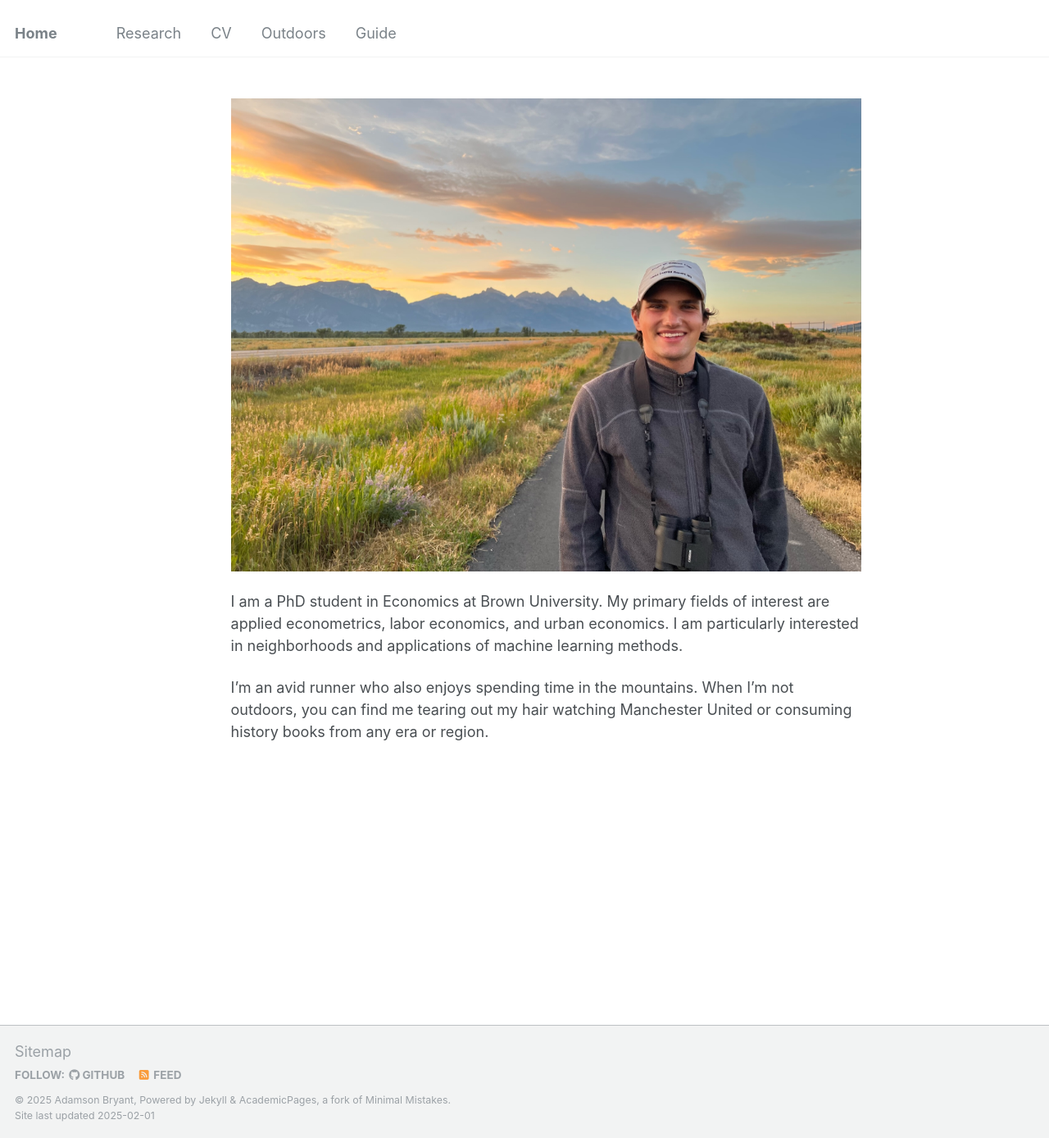
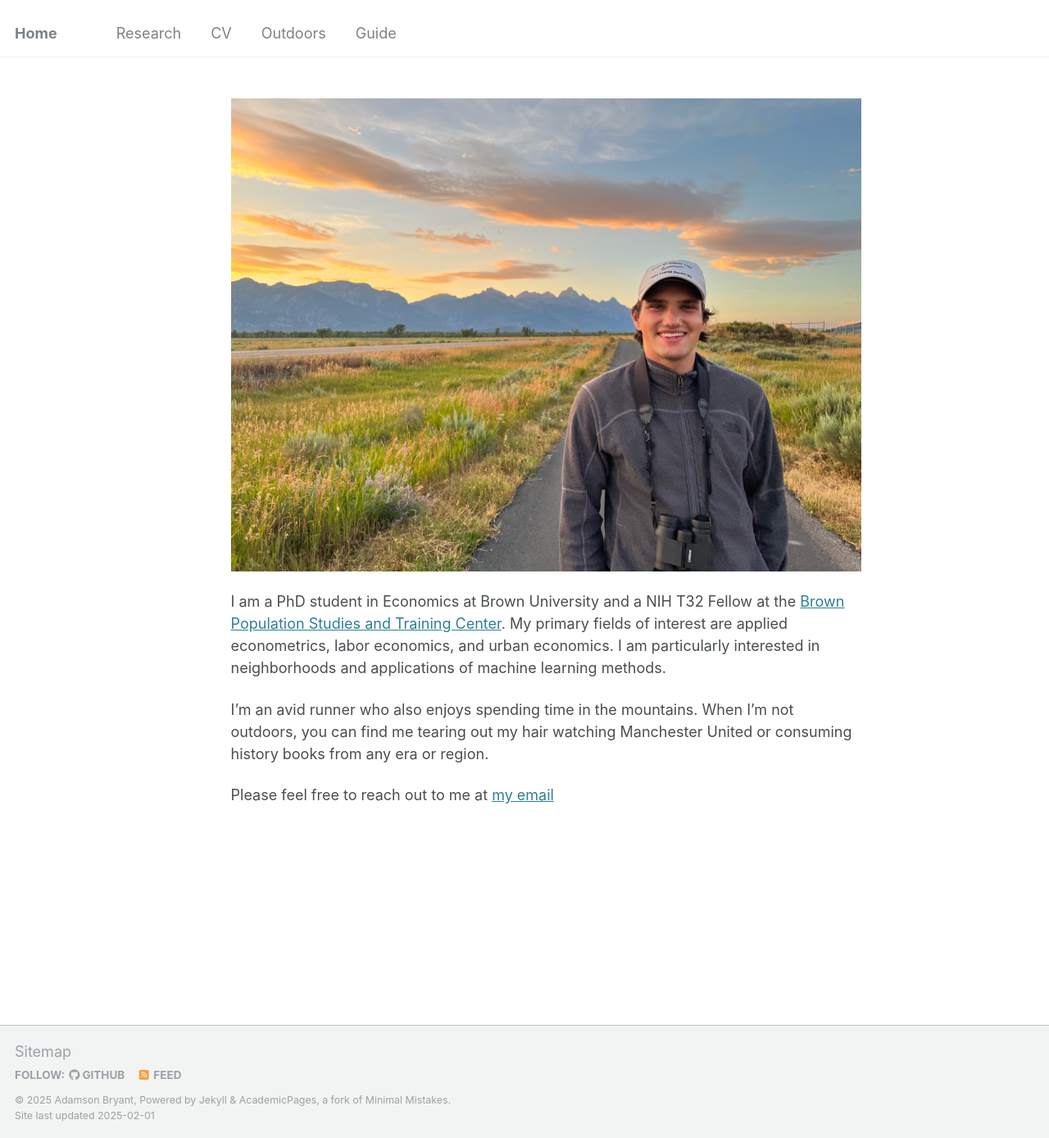
Before and after one commit to AdamsonBryant/adamsonbryant.github.io, a Jekyll site: the page built from _pages/about.md, in a window 1280 px wide and 1388 px high. Shown: the whole window at 82% size. Built offline with Jekyll 4.4.1, drawn with Linux system fonts in a browser that asks for light colours.

Commit message:
more front page stuff:

```diff
--- a/_pages/about.md
+++ b/_pages/about.md
@@ -9,6 +9,8 @@ redirect_from:
 
 ![image](../images/me_tetons.JPG)
 
-I am a PhD student in Economics at Brown University. My primary fields of interest are applied econometrics, labor economics, and urban economics. I am particularly interested in neighborhoods and applications of machine learning methods.
+I am a PhD student in Economics at Brown University and a NIH T32 Fellow at the [Brown Population Studies and Training Center](https://pstc.brown.edu). My primary fields of interest are applied econometrics, labor economics, and urban economics. I am particularly interested in neighborhoods and applications of machine learning methods.
 
 I'm an avid runner who also enjoys spending time in the mountains. When I'm not outdoors, you can find me tearing out my hair watching Manchester United or consuming history books from any era or region.
+
+Please feel free to reach out to me at [my email](mailto:adamson_bryant@brown.edu)
```
